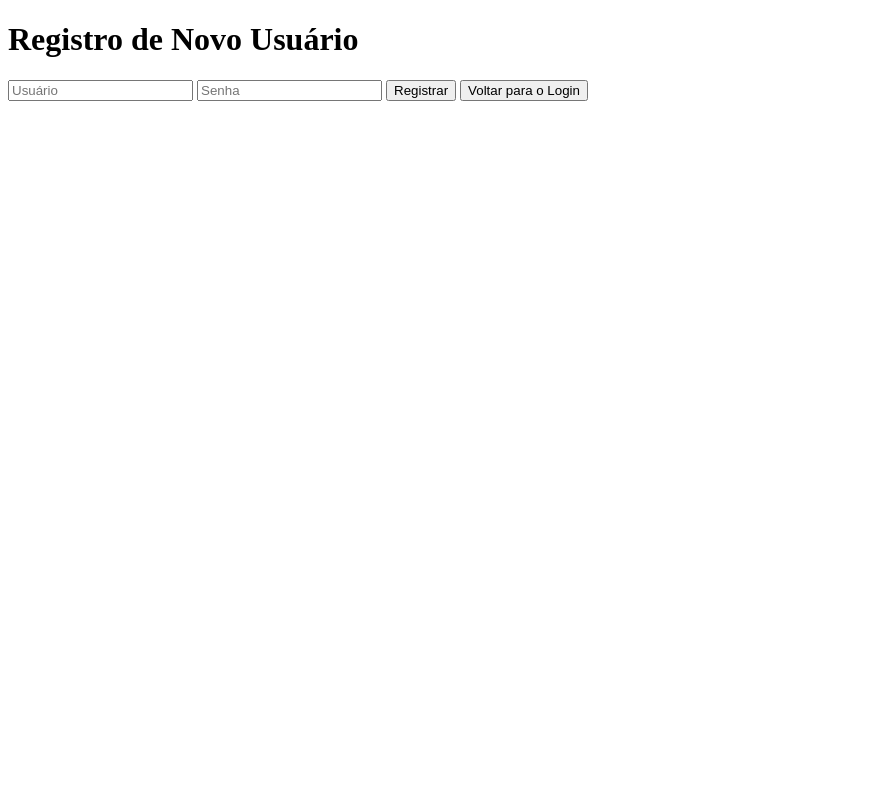
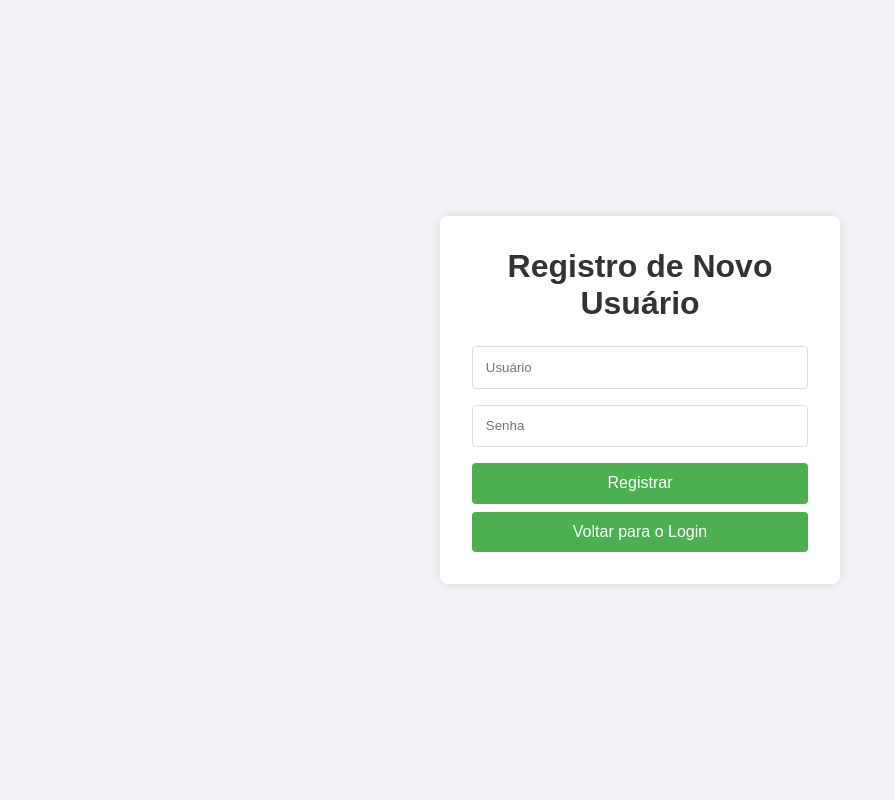
Before and after one commit to DEVRHC/Sistema-Login, a Flask app: page /register in a window 1280 px wide. Shown: the whole page, without its empty margins (0-895 px from the left). Run offline with Flask 3, Linux system fonts and the light colour scheme.

Commit message:
Add files via upload

```diff
--- a/templates/register.html
+++ b/templates/register.html
@@ -2,15 +2,89 @@
 <html lang="pt-BR">
 <head>
   <meta charset="UTF-8">
+  <style>
+    /* Resetando a margem e preenchimento padrão */
+    * {
+      margin: 0;
+      padding: 0;
+      box-sizing: border-box;
+    }
+
+    /* Estilo geral do corpo */
+    body {
+      font-family: Arial, sans-serif;
+      background-color: #f0f2f5;
+      display: flex;
+      justify-content: center;
+      align-items: center;
+      height: 100vh;
+      margin: 0;
+    }
+
+    /* Container principal */
+    .container {
+      background-color: white;
+      padding: 2rem;
+      border-radius: 8px;
+      box-shadow: 0 0 10px rgba(0, 0, 0, 0.1);
+      width: 100%;
+      max-width: 400px;  /* Define uma largura máxima para o container */
+      text-align: center;
+    }
+
+    /* Título */
+    h1 {
+      font-size: 2rem;
+      color: #333;
+      margin-bottom: 1rem;
+    }
+
+    /* Estilo dos inputs */
+    input {
+      width: 100%;
+      padding: 0.8rem;
+      margin: 0.5rem 0;
+      border: 1px solid #ddd;
+      border-radius: 4px;
+    }
+
+    /* Estilo do botão */
+    button {
+      width: 100%;
+      padding: 0.7rem;
+      background-color: #4caf50;
+      color: white;
+      border: none;
+      cursor: pointer;
+      font-size: 1rem;
+      border-radius: 4px;
+      margin-top: 0.5rem;
+    }
+
+    /* Efeito de hover no botão */
+    button:hover {
+      background-color: #45a049;
+    }
+
+    /* Estilo da mensagem de erro ou sucesso */
+    .message {
+      margin-top: 1rem;
+      text-align: center;
+      color: red;
+    }
+
+  </style>
   <title>Registrar</title>
   <script src="/static/script.js" defer></script>
 </head>
 <body>
-  <h1>Registro de Novo Usuário</h1>
-  <input type="text" id="reg-username" placeholder="Usuário">
-  <input type="password" id="reg-password" placeholder="Senha">
-  <button onclick="register()">Registrar</button>
-  <button onclick="goToLogin()">Voltar para o Login</button> <!-- Botão adicional -->
-  <p id="reg-msg"></p>
+  <div class="container">
+    <h1>Registro de Novo Usuário</h1>
+    <input type="text" id="reg-username" placeholder="Usuário">
+    <input type="password" id="reg-password" placeholder="Senha">
+    <button onclick="register()">Registrar</button>
+    <button onclick="goToLogin()">Voltar para o Login</button>
+    <p id="reg-msg"></p>
+  </div>
 </body>
 </html>
```
Also changed, not shown: templates/index.html (+28 -5 lines), templates/protected.html (+74 -3 lines).
